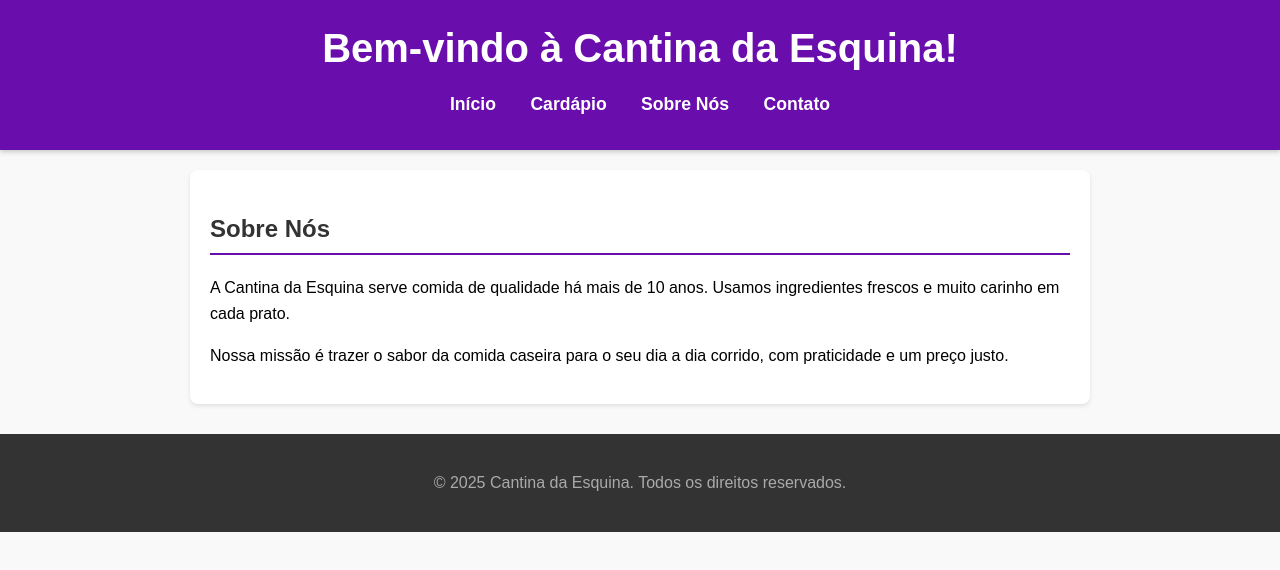
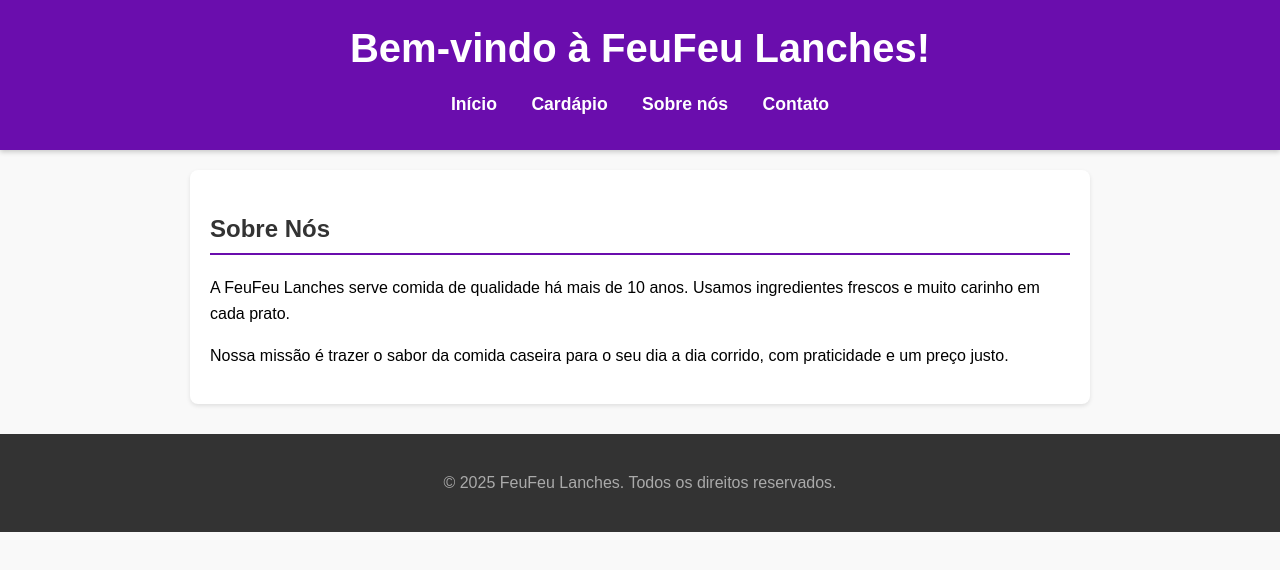
Before and after one commit to BIRFeuFeu/Controle-de-Cantina, a plain HTML site: page sobre.html in a window 1280 px wide. Drawn offline with Linux system fonts and the light colour scheme.

Commit message:
Update sobre.html

```diff
--- a/sobre.html
+++ b/sobre.html
@@ -3,18 +3,18 @@
 <head>
     <meta charset="UTF-8">
     <meta name="viewport" content="width=device-width, initial-scale=1.0">
-    <title>Sobre Nós - Cantina da Esquina</title>
+    <title>Sobre Nós - FeuFeu Lanches</title>
     <link rel="stylesheet" href="style.css">
 </head>
 <body>
 
     <header>
-        <h1>Bem-vindo à Cantina da Esquina!</h1>
+        <h1>Bem-vindo à FeuFeu Lanches!</h1>
         <nav>
             <ul>
                 <li><a href="home.html">Início</a></li>
                 <li><a href="cardapio.html">Cardápio</a></li>
-                <li><a href="sobre.html">Sobre Nós</a></li>
+                <li><a href="sobre.html">Sobre nós</a></li>
                 <li><a href="contato.html">Contato</a></li>
             </ul>
         </nav>
@@ -23,13 +23,13 @@
     <main>
         <section id="sobre">
             <h2>Sobre Nós</h2>
-            <p>A Cantina da Esquina serve comida de qualidade há mais de 10 anos. Usamos ingredientes frescos e muito carinho em cada prato.</p>
+            <p>A FeuFeu Lanches serve comida de qualidade há mais de 10 anos. Usamos ingredientes frescos e muito carinho em cada prato.</p>
             <p>Nossa missão é trazer o sabor da comida caseira para o seu dia a dia corrido, com praticidade e um preço justo.</p>
         </section>
     </main>
 
     <footer>
-        <p>&copy; 2025 Cantina da Esquina. Todos os direitos reservados.</p>
+        <p>&copy; 2025 FeuFeu Lanches. Todos os direitos reservados.</p>
     </footer>
 
     </body>
```
